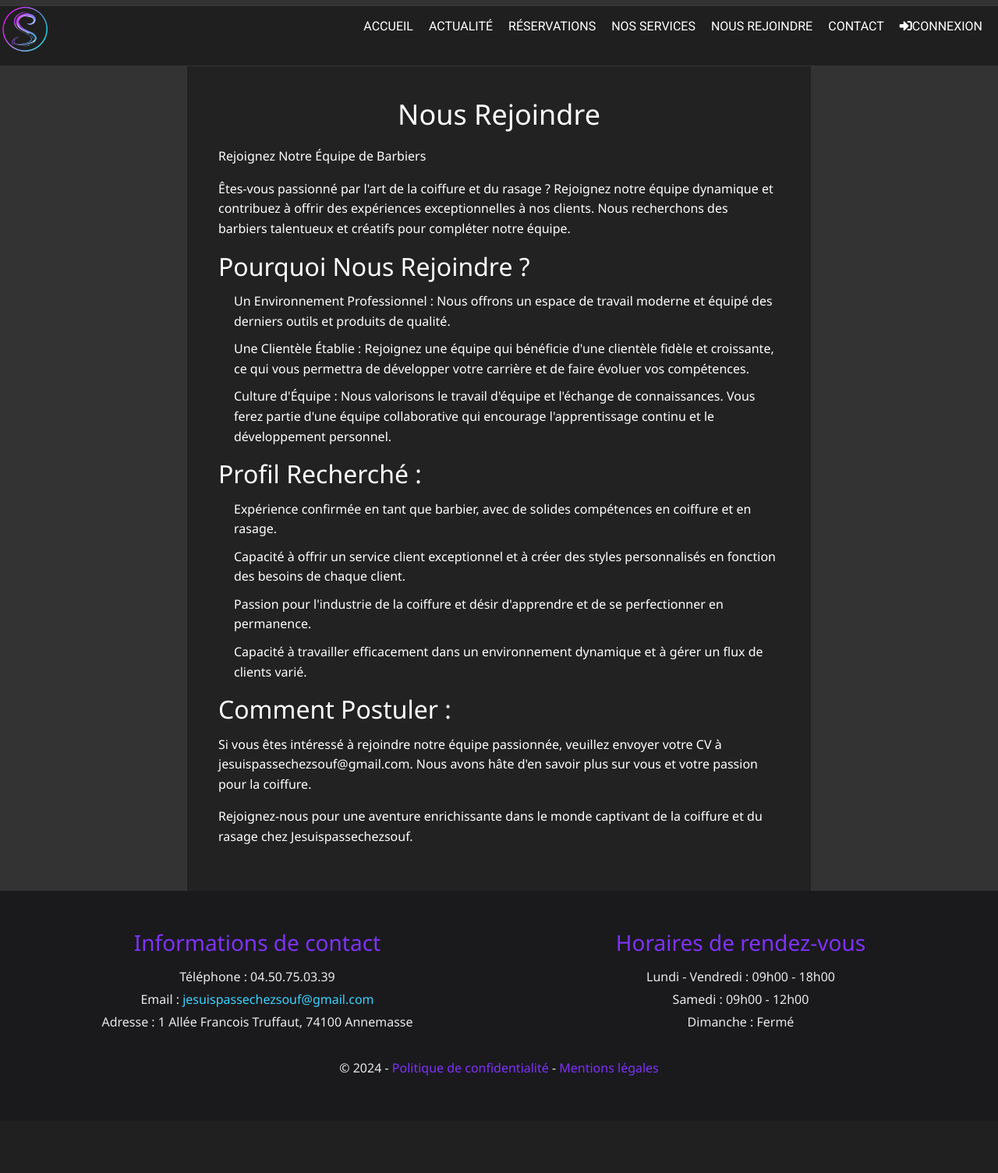
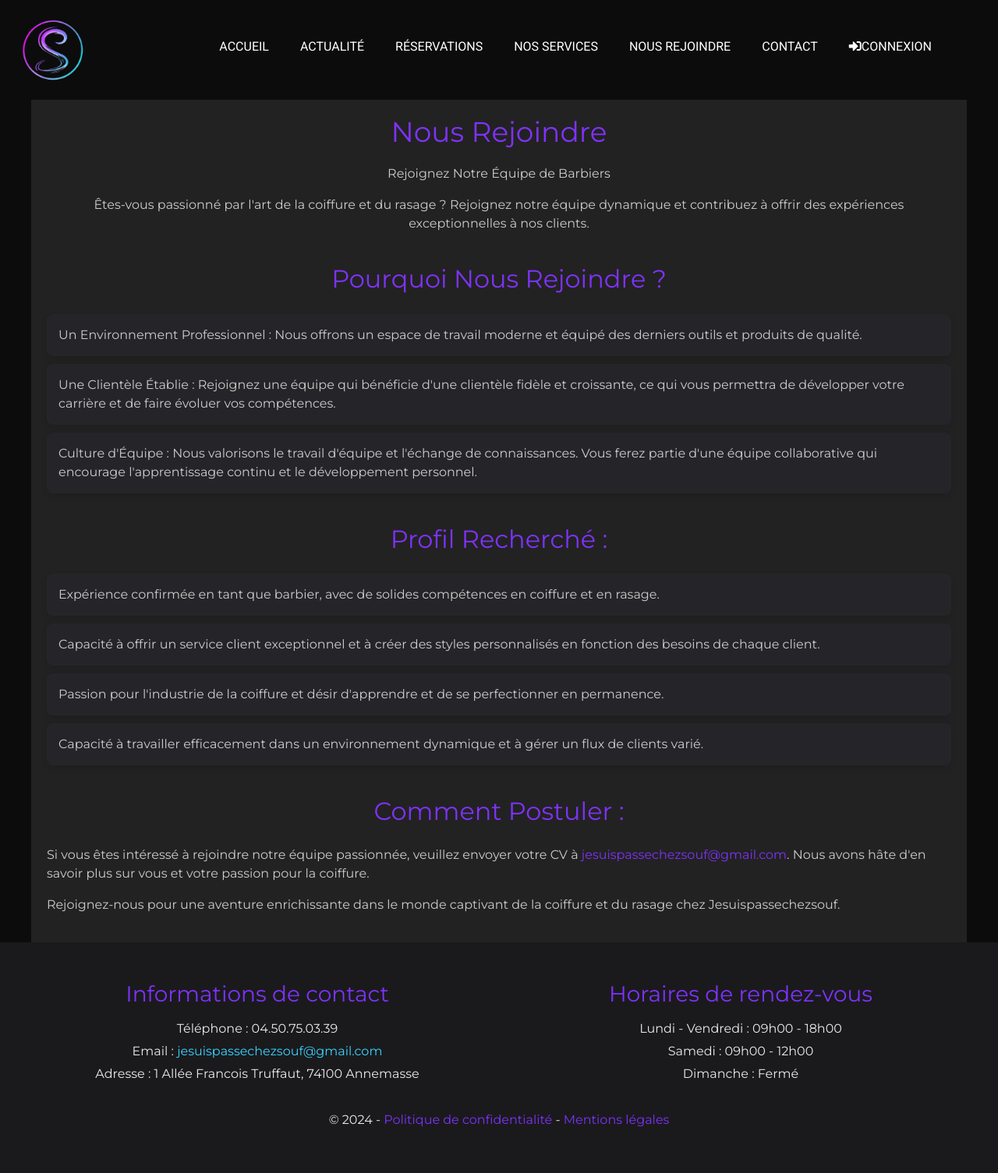
Before and after one commit to SaidBKH/BarberProjet, a PHP site: page /BarberProjet/index.php?action=joinUs in a window 1280 px wide. Shown: the whole page at 78% size. Before the commit the page ends 1380 px from the top, so only its background shows below. Run offline with PHP 8.4, Linux system fonts and the light colour scheme; some libraries are stand-ins or nearby versions.

Commit message:
css reservation

```diff
--- a/controller/AdminController.php
+++ b/controller/AdminController.php
@@ -198,7 +198,7 @@ class AdminController extends AbstractController {
                 $newsData = [
                     'title' => $title,
                     'photo' => $photo,
-                    'text' => $text,
+                    'text' => nl2br($text),
                     'date' => $date
                 ];
 
--- a/controller/newsController.php
+++ b/controller/newsController.php
@@ -14,7 +14,7 @@ class NewsController extends AbstractController implements ControllerInterface {
 
     public function index()
     {
-        // Instanciez le GalerieManager
+
         $newsManager = new newsManager();
 
         // Récupérez les images
--- a/model/entities/News.php
+++ b/model/entities/News.php
@@ -53,7 +53,7 @@ final class News extends Entity{
      *
      * @return  self
      */
-    public function setTitre($title){
+    public function setTitle($title){
         $this->title = $title;
         return $this;
     }
--- a/public/css/style.css
+++ b/public/css/style.css
@@ -1,13 +1,14 @@
 * {
     padding: 0;
     margin: 0;
-    font-family: 'Segoe UI';
+    font-family: 'Montserrat', sans-serif;
 }
 
 
 /* ///////////////////////////////////////////////////////////////////////////////////////////////////////////////////
 //////////////////////////////////////////////// Main Container /////////////////////////////////////////////////////
 ///////////////////////////////////////////////////////////////////////////////////////////////////////////////// */
+
 
 /* Styles par défaut */
 .main-container {
@@ -44,29 +44,30 @@
 ///////////////////////////////////////////////////////////////////////////////////////////////////////////////// */
 
 .header {
-    background-color: #1f1f1f;
+    background-color: #0c0c0c;
     display: flex;
     justify-content: space-between;
     align-items: center;
-    border-bottom: 1px solid #333;
+    padding: 10px 25px 0px;
 }
 
 header.header figure a img {
-    max-height: 60px;
+    max-height: 80px;
 }
+
 
 /* ///////////////////////////////////////////////////////////////////////////////////////////////////////////////////
 //////////////////////////////////////////////// HEADER MOBILE  /////////////////////////////////////////////////////
 ///////////////////////////////////////////////////////////////////////////////////////////////////////////////// */
 
 .header_mobile {
-    height: 40px;
-    width: 40px;
+    height: 50px;
+    width: 50px;
     border-radius: 50%;
     display: flex;
     align-items: center;
     justify-content: center;
-    background-color: #111827;
+    background-color: #7f32facb;
     cursor: pointer;
     transition: 0.4s transform linear;
 }
@@ -289,12 +296,13 @@ header.header figure a img {
 .nav_bureau_menu {
     display: flex;
     flex-direction: row;
-    justify-content: space-between; /* Ajout de la justification */
+    justify-content: space-between;
     list-style: none;
-    padding: 0;
+    padding: 30px;
 }
 
 .nav_bureau_menu li a {
+    padding : 10px;
     text-decoration: none;
     color: white;
     transition: color 0.3s ease; /* Ajout d'une transition pour le changement de couleur */
@@ -480,11 +488,9 @@ h1 {
 
 /* Styles améliorés pour la mise en page */
 body {
-    font-family: Arial, sans-serif;
-    background-color: #333;
-    color: #fff;
-    margin: 0;
-    padding: 0;
+
+    background-color: #0c0c0c;
+
 }
 
 .container {
@@ -694,8 +715,74 @@ button[type="submit"]:hover {
 .text-news {
     font-size: 16px;
     line-height: 1.5;
-    color: #ffffff;
+    color: #cccccc;
+    margin-bottom: 10px;
 }
+
+.date-news {
+    font-size: 14px;
+    color: #999999;
+}
+
+
+
+/* /////////////////////////////join US////////////////////////////////
+///////////////////////////////////////////////////////////////////// */
+
+
+
+.container.join-us {
+    max-width: 1200px;
+    margin: 0 auto;
+    padding: 20px;
+}
+
+.join-title {
+    text-align: center;
+    color: #7f32fa;
+    margin-bottom: 20px;
+}
+
+.join-intro {
+    text-align: center;
+    margin-bottom: 40px;
+}
+
+.join-paragraph {
+    color: #cccccc;
+}
+
+.join-subtitle {
+    color: #7f32fa;
+    text-align: center;
+    margin-top: 40px;
+    margin-bottom: 20px;
+}
+
+.reasons-list, .profile-list {
+    list-style: none;
+    padding: 0;
+    margin-bottom: 40px;
+}
+
+.reason-item, .profile-item {
+    background-color: #252529;
+    padding: 15px;
+    margin-bottom: 10px;
+    border-radius: 8px;
+    color: #cccccc;
+    box-shadow: 0 4px 8px rgba(0, 0, 0, 0.1);
+}
+
+.join-link {
+    color: #7f32fa;
+    text-decoration: none;
+}
+
+.join-link:hover {
+    text-decoration: underline;
+}
+
 
 
 /* /////////////////////////////footer ////////////////////////////////
--- a/public/css/style.home.css
+++ b/public/css/style.home.css
@@ -69,7 +69,7 @@
 .accueil-presentation {
     height: auto;
     background-color: #252529;
-    padding: 20px;
+    padding: 40px 0 50px;
     text-align: center;
 }
 
@@ -90,7 +90,7 @@
 
 @media screen and (max-width: 768px) {
     .accueil-presentation {
-        padding: 20px;
+        padding: 40px;
     }
 
     .accueil-presentation figure {
--- a/view/joinUs/joinUs.php
+++ b/view/joinUs/joinUs.php
@@ -1,28 +1,27 @@
-<div class="container">
-    <h1>Nous Rejoindre</h1>
+<div class="container join-us">
+    <h1 class="join-title">Nous Rejoindre</h1>
+    <div class="join-intro">
+        <p class="join-paragraph">Rejoignez Notre Équipe de Barbiers</p>
+        <p class="join-paragraph">Êtes-vous passionné par l'art de la coiffure et du rasage ? Rejoignez notre équipe dynamique et contribuez à offrir des expériences exceptionnelles à nos clients.</p>
+    </div>
 
-    <div class="join-container">
-        <p>Rejoignez Notre Équipe de Barbiers</p>
-        <p>Êtes-vous passionné par l'art de la coiffure et du rasage ? Rejoignez notre équipe dynamique et contribuez à offrir des expériences exceptionnelles à nos clients. Nous recherchons des barbiers talentueux et créatifs pour compléter notre équipe.</p>
+    <h2 class="join-subtitle">Pourquoi Nous Rejoindre ?</h2>
+    <ul class="reasons-list">
+        <li class="reason-item">Un Environnement Professionnel : Nous offrons un espace de travail moderne et équipé des derniers outils et produits de qualité.</li>
+        <li class="reason-item">Une Clientèle Établie : Rejoignez une équipe qui bénéficie d'une clientèle fidèle et croissante, ce qui vous permettra de développer votre carrière et de faire évoluer vos compétences.</li>
+        <li class="reason-item">Culture d'Équipe : Nous valorisons le travail d'équipe et l'échange de connaissances. Vous ferez partie d'une équipe collaborative qui encourage l'apprentissage continu et le développement personnel.</li>
+    </ul>
 
-        <h2>Pourquoi Nous Rejoindre ?</h2>
-        <ul>
-            <li>Un Environnement Professionnel : Nous offrons un espace de travail moderne et équipé des derniers outils et produits de qualité.</li>
-            <li>Une Clientèle Établie : Rejoignez une équipe qui bénéficie d'une clientèle fidèle et croissante, ce qui vous permettra de développer votre carrière et de faire évoluer vos compétences.</li>
-            <li>Culture d'Équipe : Nous valorisons le travail d'équipe et l'échange de connaissances. Vous ferez partie d'une équipe collaborative qui encourage l'apprentissage continu et le développement personnel.</li>
-        </ul>
+    <h2 class="join-subtitle">Profil Recherché :</h2>
+    <ul class="profile-list">
+        <li class="profile-item">Expérience confirmée en tant que barbier, avec de solides compétences en coiffure et en rasage.</li>
+        <li class="profile-item">Capacité à offrir un service client exceptionnel et à créer des styles personnalisés en fonction des besoins de chaque client.</li>
+        <li class="profile-item">Passion pour l'industrie de la coiffure et désir d'apprendre et de se perfectionner en permanence.</li>
+        <li class="profile-item">Capacité à travailler efficacement dans un environnement dynamique et à gérer un flux de clients varié.</li>
+    </ul>
 
-        <h2>Profil Recherché :</h2>
-        <ul>
-            <li>Expérience confirmée en tant que barbier, avec de solides compétences en coiffure et en rasage.</li>
-            <li>Capacité à offrir un service client exceptionnel et à créer des styles personnalisés en fonction des besoins de chaque client.</li>
-            <li>Passion pour l'industrie de la coiffure et désir d'apprendre et de se perfectionner en permanence.</li>
-            <li>Capacité à travailler efficacement dans un environnement dynamique et à gérer un flux de clients varié.</li>
-        </ul>
+    <h2 class="join-subtitle">Comment Postuler :</h2>
+    <p class="join-paragraph">Si vous êtes intéressé à rejoindre notre équipe passionnée, veuillez envoyer votre CV à <a href="mailto:jesuispassechezsouf@gmail.com" class="join-link">jesuispassechezsouf@gmail.com</a>. Nous avons hâte d'en savoir plus sur vous et votre passion pour la coiffure.</p>
 
-        <h2>Comment Postuler :</h2>
-        <p>Si vous êtes intéressé à rejoindre notre équipe passionnée, veuillez envoyer votre CV à <a href="mailto:jesuispassechezsouf@gmail.com">jesuispassechezsouf@gmail.com</a>. Nous avons hâte d'en savoir plus sur vous et votre passion pour la coiffure.</p>
-
-        <p>Rejoignez-nous pour une aventure enrichissante dans le monde captivant de la coiffure et du rasage chez Jesuispassechezsouf.</p>
-    </div>
+    <p class="join-paragraph">Rejoignez-nous pour une aventure enrichissante dans le monde captivant de la coiffure et du rasage chez Jesuispassechezsouf.</p>
 </div>
--- a/view/layout.php
+++ b/view/layout.php
@@ -52,7 +52,7 @@
         <title>Jesuispassechezsouf</title>   <!--Définit le titre de la page. --> <!-- -->
 
     </head>
-    <body>
+<body>
         <div id="wrapper">  <!-- Conteneur principal de la page.-->
             <div id="mainpage">  <!-- Conteneur principal de la partie visible de la page.-->
 
```
Also changed, not shown: other parts of public/css/style.css (+43 -23 lines), view/news/news.php (+8 -1 lines).
